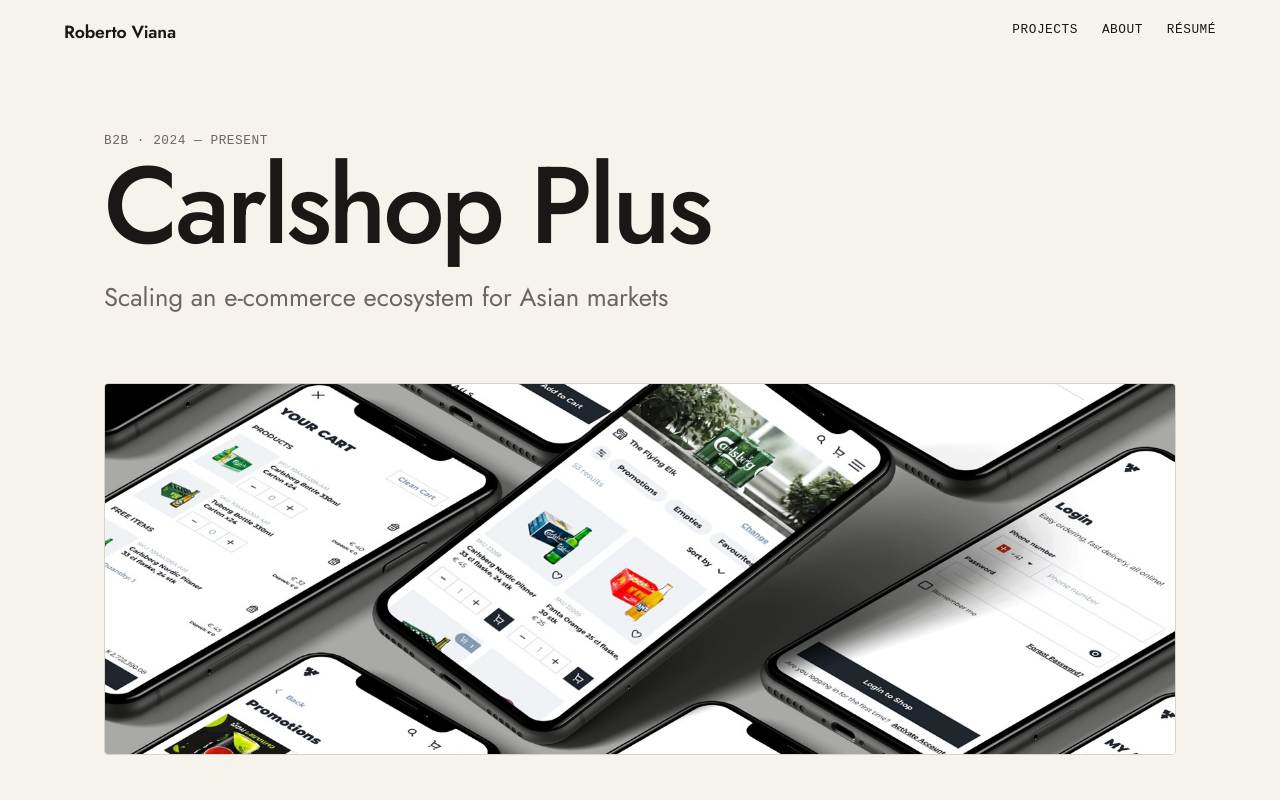
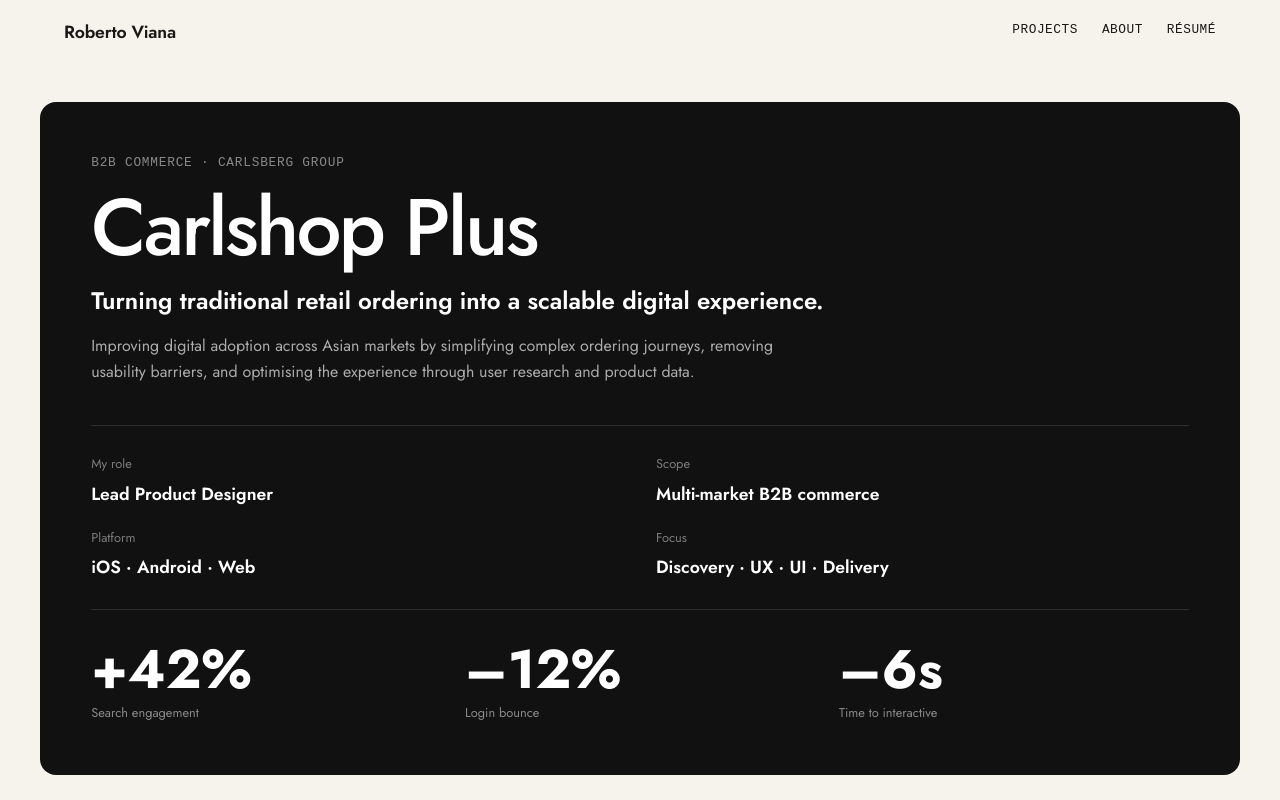
Before and after one commit to robertoev92-a11y/portfolio, a plain HTML site: page cases/carlshop-plus.html in a window 1280 px wide. Shown: the top 800 px of the page. Drawn offline with Linux system fonts and the light colour scheme; a web font is replaced by a local one.

Commit message:
Add dark hero section to Carlshop Plus case study
Co-Authored-By: Claude Sonnet 4.6 <noreply@anthropic.com>

```diff
--- a/assets/css/styles.css
+++ b/assets/css/styles.css
@@ -304,6 +304,90 @@ h1, h2, h3 {
   transition: color 0.2s ease;
 }
 .card:hover h3 { color: var(--accent); }
+
+/* ---------- Case study hero (dark) ---------- */
+.cs-hero {
+  background: #111;
+  color: #fff;
+  border-radius: 16px;
+  padding: clamp(2rem, 4vw, 3.5rem);
+  margin-block: clamp(1.5rem, 3vw, 3rem);
+}
+
+.cs-hero-eyebrow {
+  font-family: var(--font-mono);
+  font-size: var(--step-meta);
+  letter-spacing: 0.06em;
+  text-transform: uppercase;
+  color: rgba(255,255,255,0.5);
+  margin-bottom: 0.75rem;
+}
+
+.cs-hero-title {
+  font-size: clamp(2.5rem, 1rem + 5vw, 5rem);
+  line-height: 1.05;
+  margin: 0 0 1rem;
+}
+
+.cs-hero-subtitle {
+  font-size: clamp(1.1rem, 0.8rem + 1vw, 1.5rem);
+  font-weight: 600;
+  line-height: 1.3;
+  margin-bottom: 1rem;
+}
+
+.cs-hero-desc {
+  font-size: 1rem;
+  line-height: 1.65;
+  color: rgba(255,255,255,0.65);
+  max-width: 72ch;
+  margin-bottom: 2.5rem;
+}
+
+.cs-hero-meta {
+  display: grid;
+  grid-template-columns: repeat(2, 1fr);
+  gap: 1.25rem 2rem;
+  padding-block: 1.75rem;
+  border-top: 1px solid rgba(255,255,255,0.12);
+  border-bottom: 1px solid rgba(255,255,255,0.12);
+  margin-bottom: 2rem;
+}
+
+.cs-meta-label {
+  font-size: var(--step-meta);
+  color: rgba(255,255,255,0.45);
+  margin-bottom: 0.3rem;
+}
+
+.cs-meta-value {
+  font-weight: 600;
+  font-size: clamp(0.95rem, 0.8rem + 0.5vw, 1.1rem);
+}
+
+.cs-hero-stats {
+  display: grid;
+  grid-template-columns: repeat(3, 1fr);
+  gap: 1.5rem;
+}
+
+.cs-stat-num {
+  font-family: var(--font-display);
+  font-size: clamp(2rem, 1rem + 3vw, 3.5rem);
+  font-weight: 700;
+  line-height: 1;
+  margin-bottom: 0.4rem;
+}
+
+.cs-stat-label {
+  font-size: var(--step-meta);
+  color: rgba(255,255,255,0.5);
+}
+
+@media (max-width: 640px) {
+  .cs-hero-meta { grid-template-columns: 1fr; }
+  .cs-hero-stats { grid-template-columns: 1fr; gap: 1rem; }
+}
 
 /* ---------- Case study page ---------- */
 .case-hero { padding-block: clamp(2rem, 1rem + 4vw, 5rem) 2rem; }
--- a/cases/carlshop-plus.html
+++ b/cases/carlshop-plus.html
@@ -31,15 +31,44 @@
   </header>
 
   <main>
-    <section class="case-hero wrap">
-      <p class="meta reveal">B2B &middot; 2024 — present</p>
-      <h1 class="reveal">Carlshop Plus</h1>
-      <p class="subtitle reveal">Scaling an e-commerce ecosystem for Asian markets</p>
-    </section>
+    <section class="cs-hero wrap reveal">
+      <p class="cs-hero-eyebrow">B2B Commerce · Carlsberg Group</p>
+      <h1 class="cs-hero-title">Carlshop Plus</h1>
+      <p class="cs-hero-subtitle">Turning traditional retail ordering into a scalable digital experience.</p>
+      <p class="cs-hero-desc">Improving digital adoption across Asian markets by simplifying complex ordering journeys, removing usability barriers, and optimising the experience through user research and product data.</p>
 
-    <section class="wrap">
-      <div class="case-banner reveal-up">
-        <img src="../assets/img/carlshop-hero.jpg" alt="Carlshop Plus &mdash; isometric grid of B2B e-commerce app screens" />
+      <div class="cs-hero-meta">
+        <div>
+          <p class="cs-meta-label">My role</p>
+          <p class="cs-meta-value">Lead Product Designer</p>
+        </div>
+        <div>
+          <p class="cs-meta-label">Scope</p>
+          <p class="cs-meta-value">Multi-market B2B commerce</p>
+        </div>
+        <div>
+          <p class="cs-meta-label">Platform</p>
+          <p class="cs-meta-value">iOS · Android · Web</p>
+        </div>
+        <div>
+          <p class="cs-meta-label">Focus</p>
+          <p class="cs-meta-value">Discovery · UX · UI · Delivery</p>
+        </div>
+      </div>
+
+      <div class="cs-hero-stats">
+        <div>
+          <p class="cs-stat-num">+42%</p>
+          <p class="cs-stat-label">Search engagement</p>
+        </div>
+        <div>
+          <p class="cs-stat-num">–12%</p>
+          <p class="cs-stat-label">Login bounce</p>
+        </div>
+        <div>
+          <p class="cs-stat-num">–6s</p>
+          <p class="cs-stat-label">Time to interactive</p>
+        </div>
       </div>
     </section>
 
```
